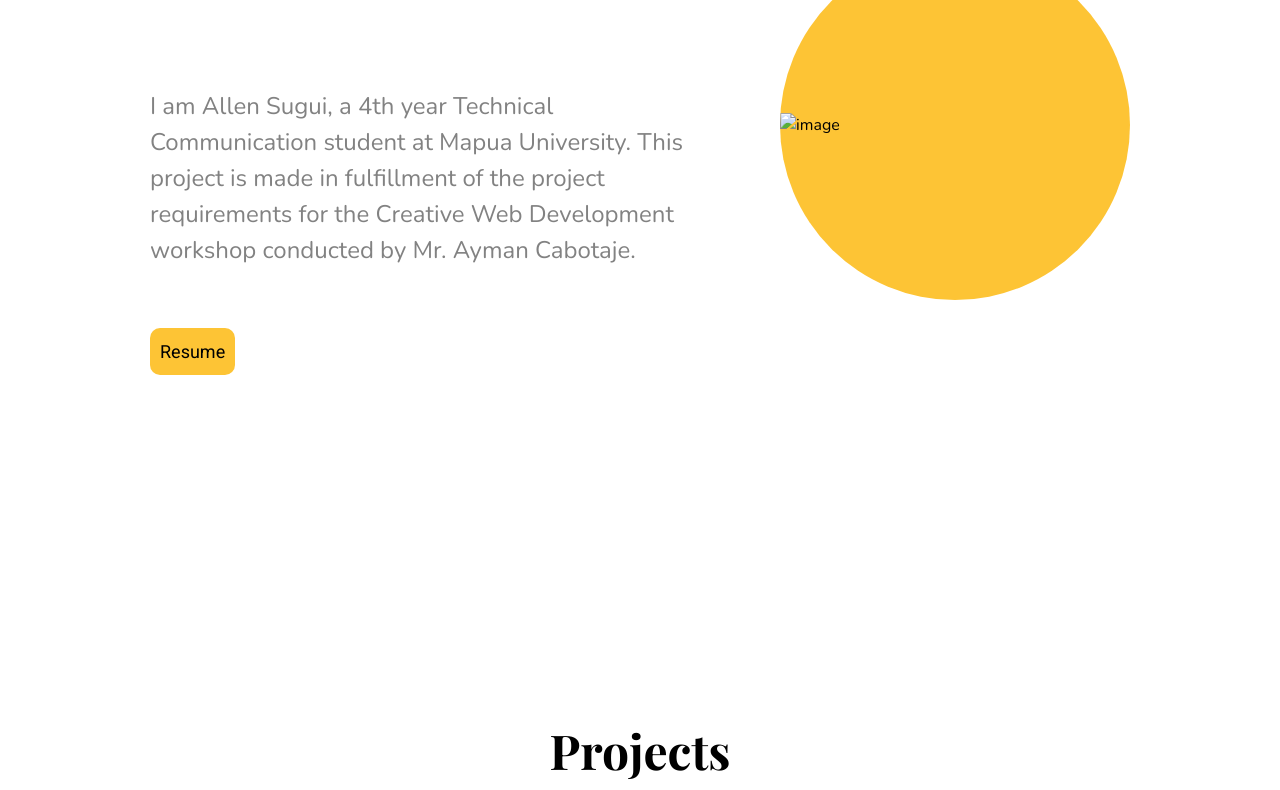
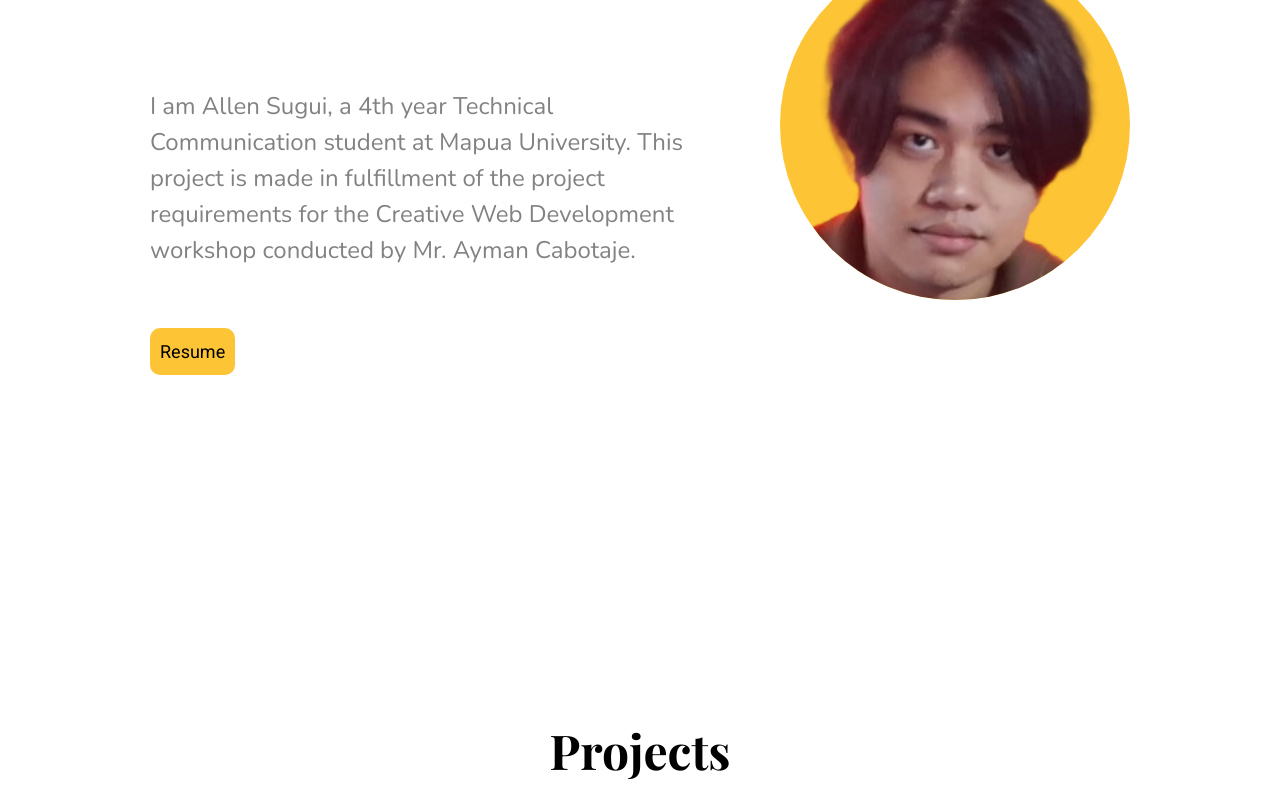
Before and after one commit to mapsugui/mapsugui.github.io, a plain HTML site: page index.html in a window 1280 px wide. Shown: the part 258-1048 px from the top of the page. Drawn offline with nearby package versions, Linux system fonts and the light colour scheme.

Commit message:
image attempt 3

```diff
--- a/index.html
+++ b/index.html
@@ -30,7 +30,7 @@
 </div>
 
 <div class="image">
-<img src="main/images/self.PNG" width="350" alt="image">
+<img src="images/self.PNG" width="350" alt="image">
 </div>
 </div>
 </div>
@@ -56,7 +56,6 @@
 </div>
     <p style="color:#828282;">Allen Sugui 2025</p>
 <img src="images/footerdesign.png">
-<script src="main.js"></script>
 </div>
 </body>
 </html>
```
